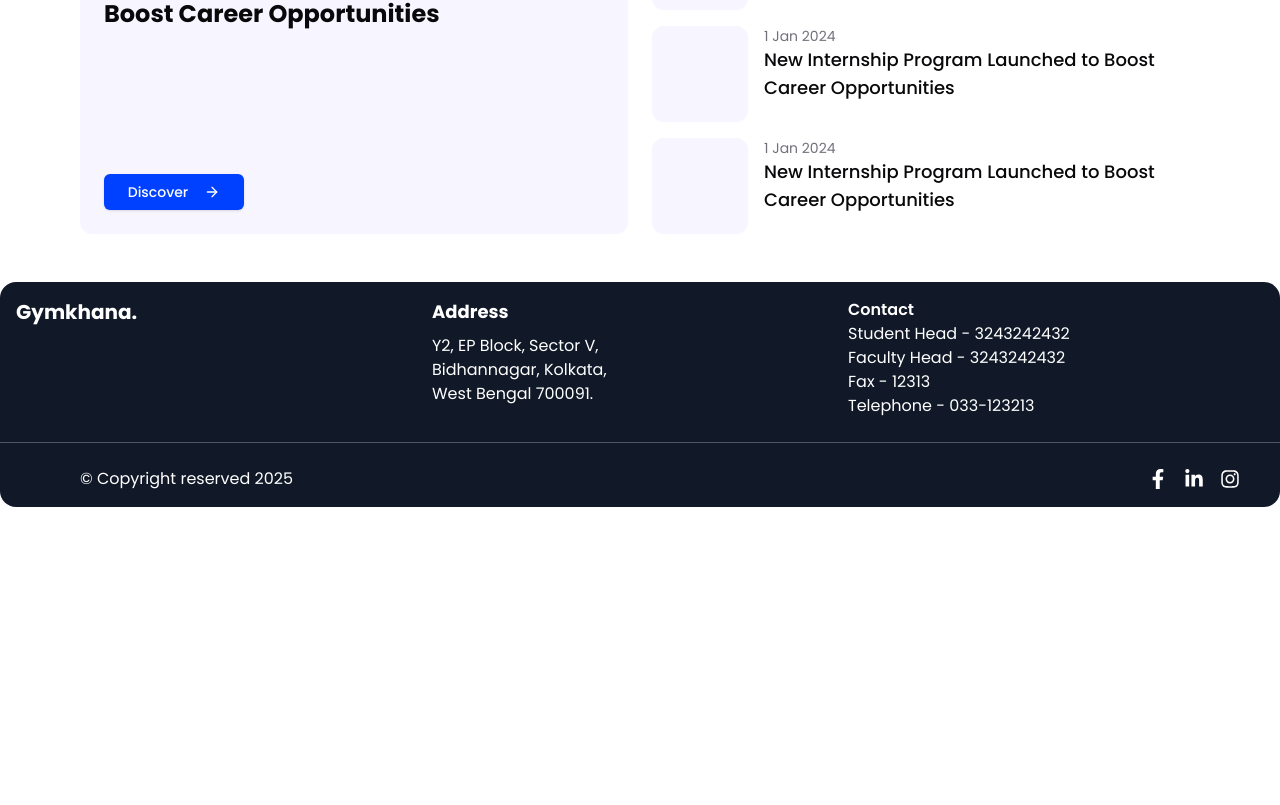
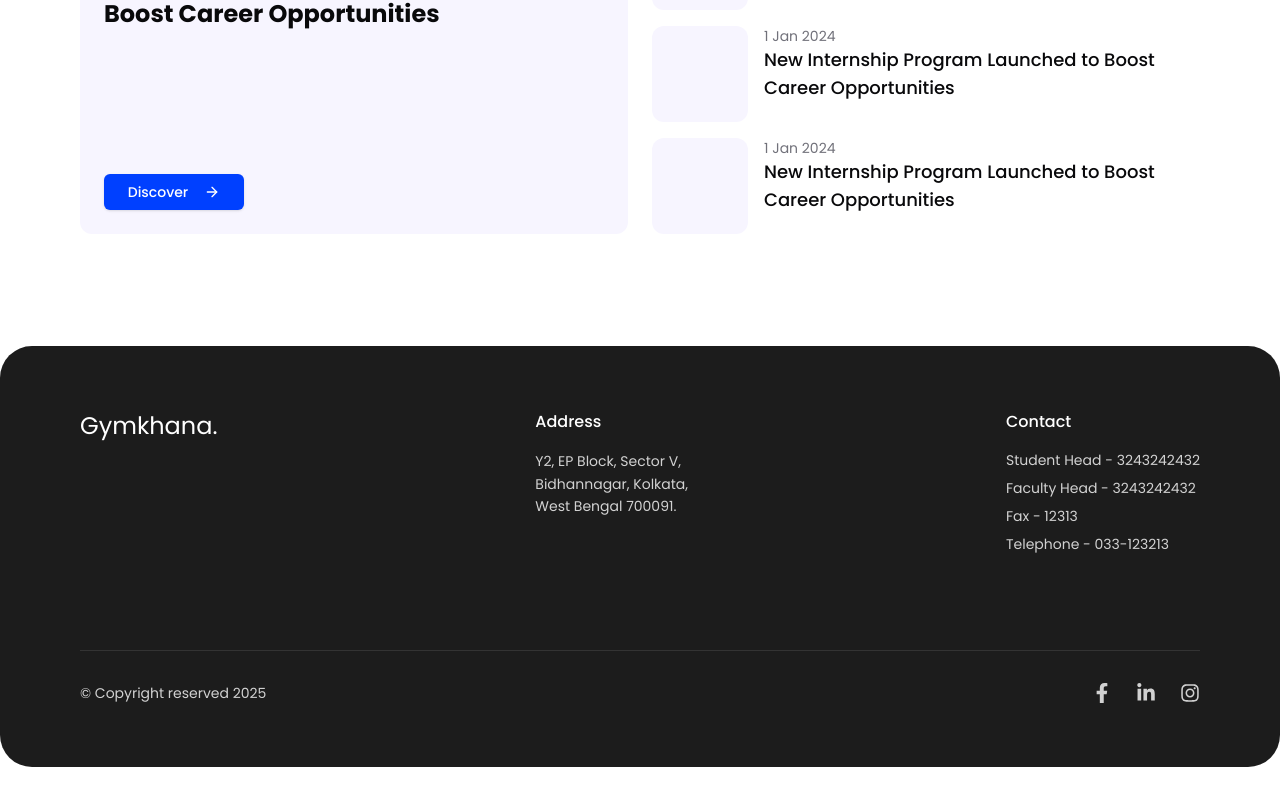
Before and after one commit to arkodeep3404/gymkhana_website, a Next.js app: page / in a window 1280 px wide. Shown: the part 2710-3515 px from the top of the page. Before the commit the page ends 3217 px from the top, so only its background shows below. Built offline with nearby package versions, Linux system fonts and the light colour scheme.

Commit message:
footer improved

```diff
--- a/components/footer.tsx
+++ b/components/footer.tsx
@@ -1,55 +1,44 @@
-import React from 'react';
-import { FaFacebookF, FaLinkedinIn, FaInstagram } from 'react-icons/fa';
+import { FaFacebookF, FaLinkedinIn, FaInstagram } from 'react-icons/fa'
 
-const Footer: React.FC = () => {
+export default function Footer() {
   return (
-    <footer className="bg-gray-900 text-white rounded-2xl py-4">
-      <div className="container mx-auto px-4 flex flex-col md:flex-row justify-between items-start">
-        {/* Address Section */}
-        <div className="w-full md:w-1/2 mb-4 md:mb-0">
-          <h1 className="text-xl font-bold">Gymkhana.</h1>
-
+    <footer className="bg-[#1C1C1C] text-white rounded-[32px] py-8 sm:py-16 px-6 sm:px-20 w-full max-w-[1401px] mx-auto my-8 sm:my-16 font-['Poppins']">
+      <div className="flex flex-col sm:flex-row justify-between items-start gap-8 sm:gap-4 mb-12 sm:mb-24">
+        <div className="w-full sm:w-auto">
+          <h1 className="text-2xl font-normal">Gymkhana.</h1>
         </div>
-        <div className="w-full md:w-1/2 mb-4 md:mb-0">
-          <h1 className="text-lg font-bold">Address</h1>
-          <p className="mt-2">
-
+        <div className="w-full sm:w-auto space-y-4">
+          <h2 className="text-base font-medium">Address</h2>
+          <p className="text-sm font-light opacity-80 leading-relaxed">
             Y2, EP Block, Sector V,<br />
             Bidhannagar, Kolkata,<br />
             West Bengal 700091.
           </p>
         </div>
-
-        {/* Contact Section */}
-        <div className="w-full md:w-1/2">
-          <h2 className="font-semibold">Contact</h2>
-          <p>Student Head - 3243242432</p>
-          <p>Faculty Head - 3243242432</p>
-          <p>Fax - 12313</p>
-          <p>Telephone - 033-123213</p>
+        <div className="w-full sm:w-auto space-y-4">
+          <h2 className="text-base font-medium">Contact</h2>
+          <div className="text-sm font-light opacity-80 space-y-2">
+            <p>Student Head - 3243242432</p>
+            <p>Faculty Head - 3243242432</p>
+            <p>Fax - 12313</p>
+            <p>Telephone - 033-123213</p>
+          </div>
         </div>
       </div>
-
-      {/* Divider Line */}
-      <hr className="border-gray-600 my-6" />
-
-      {/* Copyright & Social Icons */}
-      <div className="flex justify-between items-center">
-        <p className='pl-20'>© Copyright reserved 2025</p>
-        <div className="flex space-x-4 pr-10 ">
-          <a href="#" className="text-white hover:text-gray-400">
+      <div className="flex flex-col sm:flex-row justify-between items-center gap-4 pt-8 border-t border-white/10">
+        <p className="text-sm font-light opacity-80 order-2 sm:order-1">© Copyright reserved 2025</p>
+        <div className="flex gap-6 order-1 sm:order-2">
+          <a href="#" className="opacity-80 hover:opacity-100 transition-opacity">
             <FaFacebookF size={20} />
           </a>
-          <a href="#" className="text-white hover:text-gray-400">
+          <a href="#" className="opacity-80 hover:opacity-100 transition-opacity">
             <FaLinkedinIn size={20} />
           </a>
-          <a href="#" className="text-white hover:text-gray-400">
+          <a href="#" className="opacity-80 hover:opacity-100 transition-opacity">
             <FaInstagram size={20} />
           </a>
         </div>
       </div>
     </footer>
-  );
-};
-
-export default Footer;
+  )
+}
```
